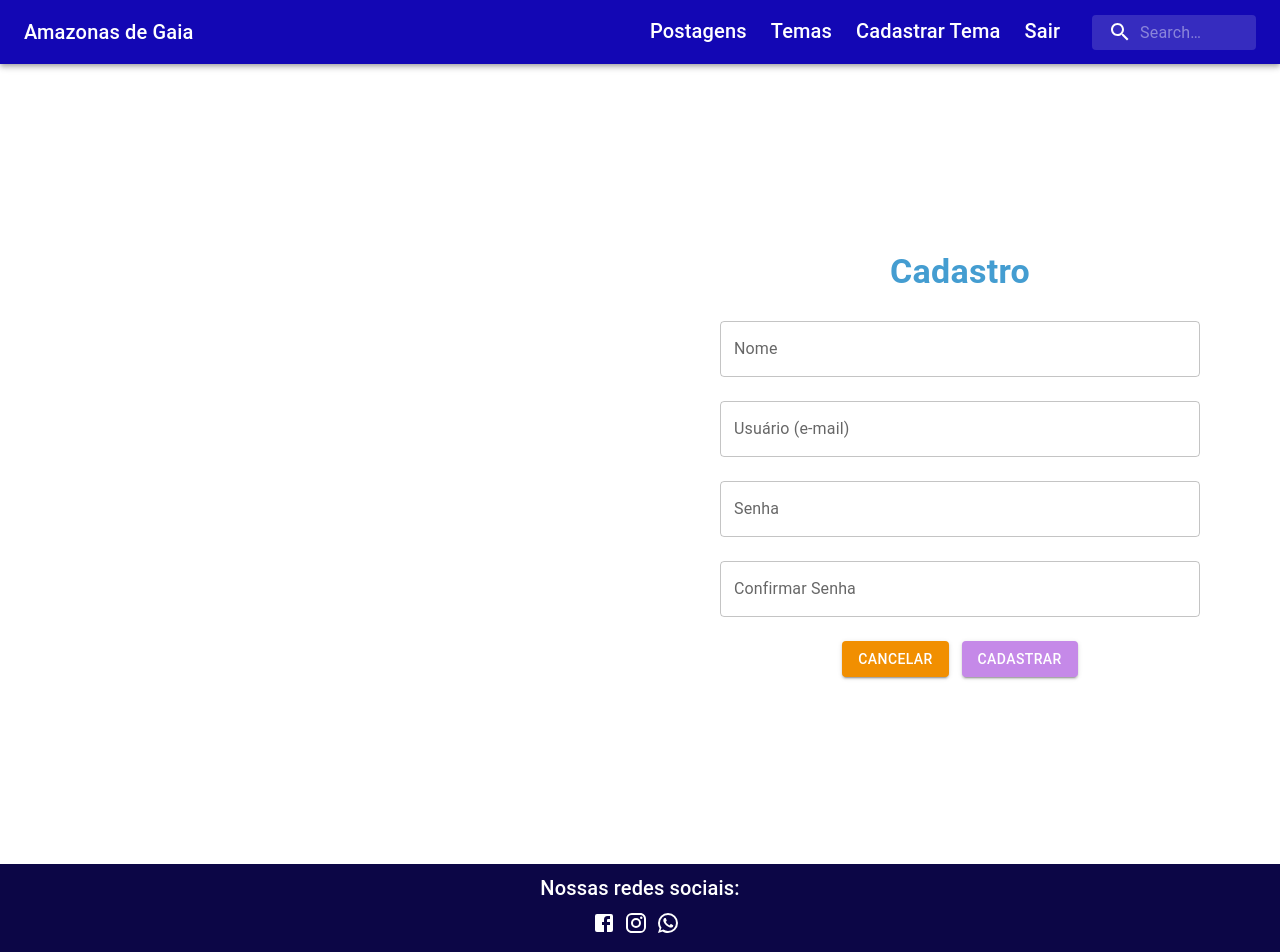
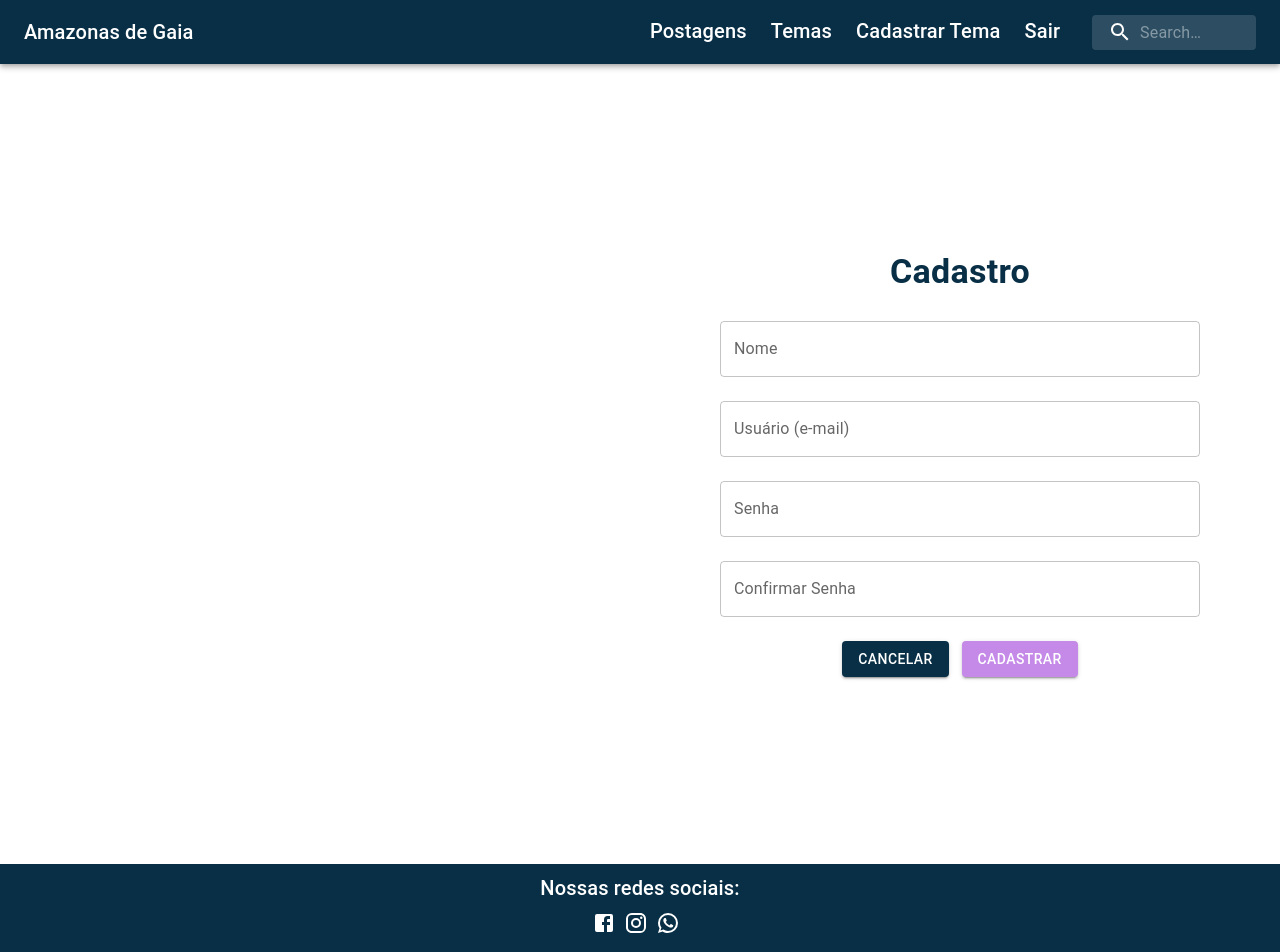
Before and after one commit to erikafeijo/blog-pessoal, a React (Create React App) app: page /cadastrousuario in a window 1280 px wide. Shown: the top 952 px of the page. Built offline with nearby package versions, Linux system fonts and the light colour scheme.

Commit message:
ajustando home e cores

```diff
--- a/src/components/estaticos/footer/Footer.css
+++ b/src/components/estaticos/footer/Footer.css
@@ -1,5 +1,5 @@
 .box1{
-    background-color: #0c0646;
+    background-color: #082f46;
     height: 100px
 }
 
--- a/src/components/estaticos/navbar/Navbar.css
+++ b/src/components/estaticos/navbar/Navbar.css
@@ -1,5 +1,5 @@
 .barra{
-    background-color: #1307b4;
+    background-color: #082f46;
 
     display: flex;
     justify-content: space-between;
--- a/src/paginas/cadastroUsuario/CadastroUsuario.tsx
+++ b/src/paginas/cadastroUsuario/CadastroUsuario.tsx
@@ -64,7 +64,7 @@ function CadastroUsuario() {
             <Grid item xs={6} alignItems="center">
                 <Box paddingX={10}>
                     <form onSubmit={onSubmit}>
-                        <Typography variant="h4" gutterBottom align="center" className="textos2" style={{ color: "#449DD1" }}>Cadastro</Typography>
+                        <Typography variant="h4" gutterBottom align="center" className="textos2" style={{ color: "#082f46" }}>Cadastro</Typography>
                         <TextField
                             value={user.nome}
                             onChange={(event: ChangeEvent<HTMLInputElement>) => updateModel(event)}
@@ -105,7 +105,7 @@ function CadastroUsuario() {
                             variant="outlined" />
                         <Box marginTop={2} textAlign="center">
                             <Link to="/login" className="text-decorator-none">
-                                <Button variant="contained" className="btnCancelar" style={{ backgroundColor: "#F18F01", color: "white" }}>
+                                <Button variant="contained" className="btnCancelar" style={{ backgroundColor: "#082f46", color: "white" }}>
                                     Cancelar
                                 </Button>
                             </Link>
--- a/src/paginas/home/Home.tsx
+++ b/src/paginas/home/Home.tsx
@@ -19,7 +19,7 @@ function Home() {
                     </Box>
                 </Grid>
                 <Grid item xs={6} >
-                    <img src="" alt="" width="500px" height="500px" />
+                    <img src="https://i.imgur.com/19ZIUzl.png" alt="logo" width="500px" height="500px" />
                 </Grid>
                 <Grid xs={12} className="postagens">
                 </Grid>
--- a/src/paginas/login/Login.tsx
+++ b/src/paginas/login/Login.tsx
@@ -51,7 +51,7 @@ function Login() {
                 <Grid item xs={6}>
                     <Box paddingX={20}>
                         <form onSubmit={onSubmit}>
-                            <Typography variant="h4" gutterBottom align="center" className="textos1" style={{ color: "#449DD1" }}>
+                            <Typography variant="h4" gutterBottom align="center" className="textos1" style={{ color: "#082f46" }}>
                                 Entrar
                             </Typography>
                             <TextField
--- a/src/postagens/listaPostagem/ListaPostagem.tsx
+++ b/src/postagens/listaPostagem/ListaPostagem.tsx
@@ -29,10 +29,10 @@ function ListaPostagem() {
         </CardContent>
       </CardActionArea>
       <CardActions>
-        <Button variant="contained" size='small' style={{ backgroundColor: "#C589E8", color: "white" }}>
+        <Button variant="contained" size='small' style={{ backgroundColor: "#082f46", color: "white" }}>
           Atualizar
         </Button>
-        <Button variant="contained" size='small' style={{ backgroundColor: "#F18F01", color: "white" }}>
+        <Button variant="contained" size='small' style={{ backgroundColor: "#082f46", color: "white" }}>
           Deletar
         </Button>
       </CardActions>
```
